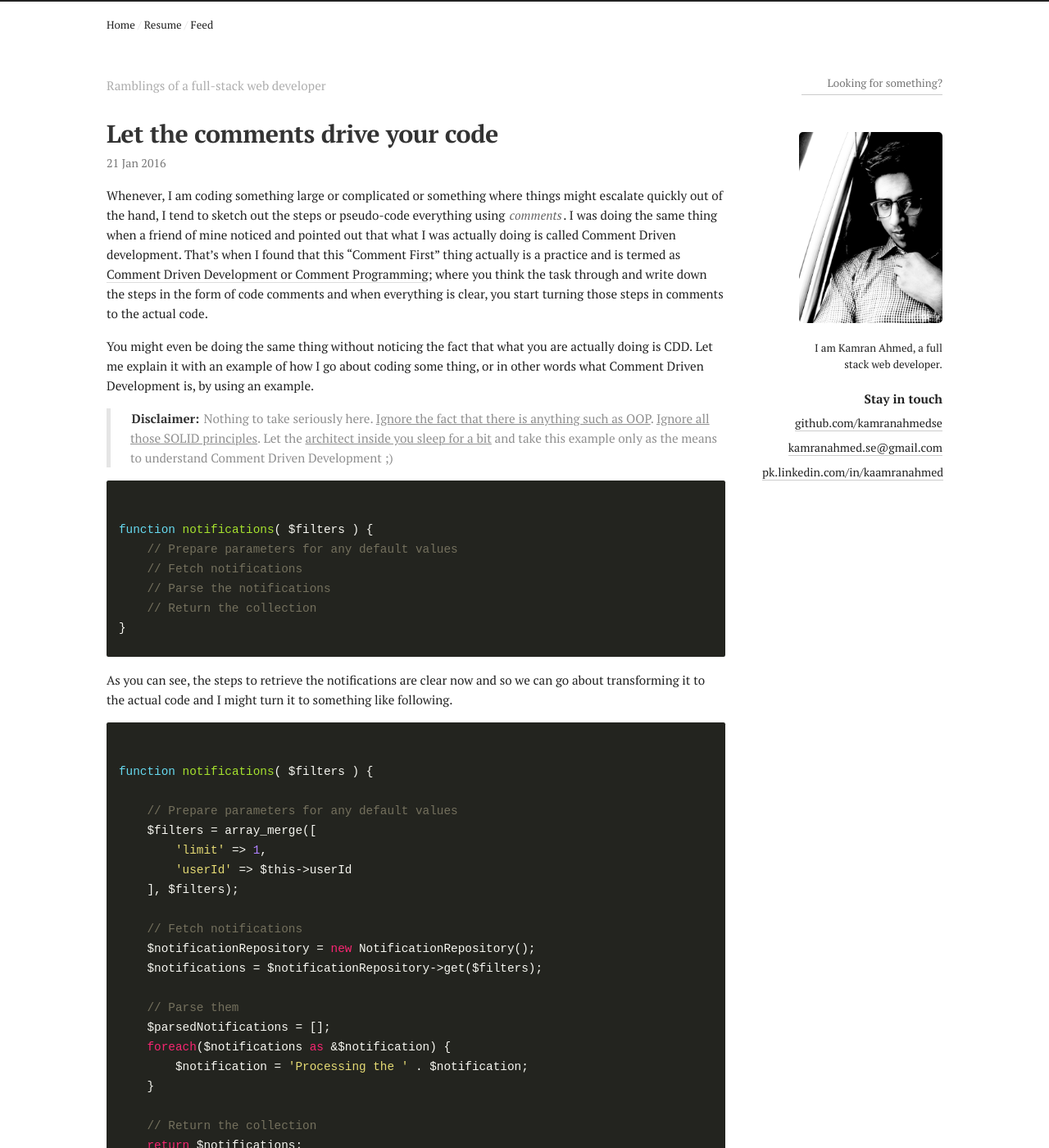
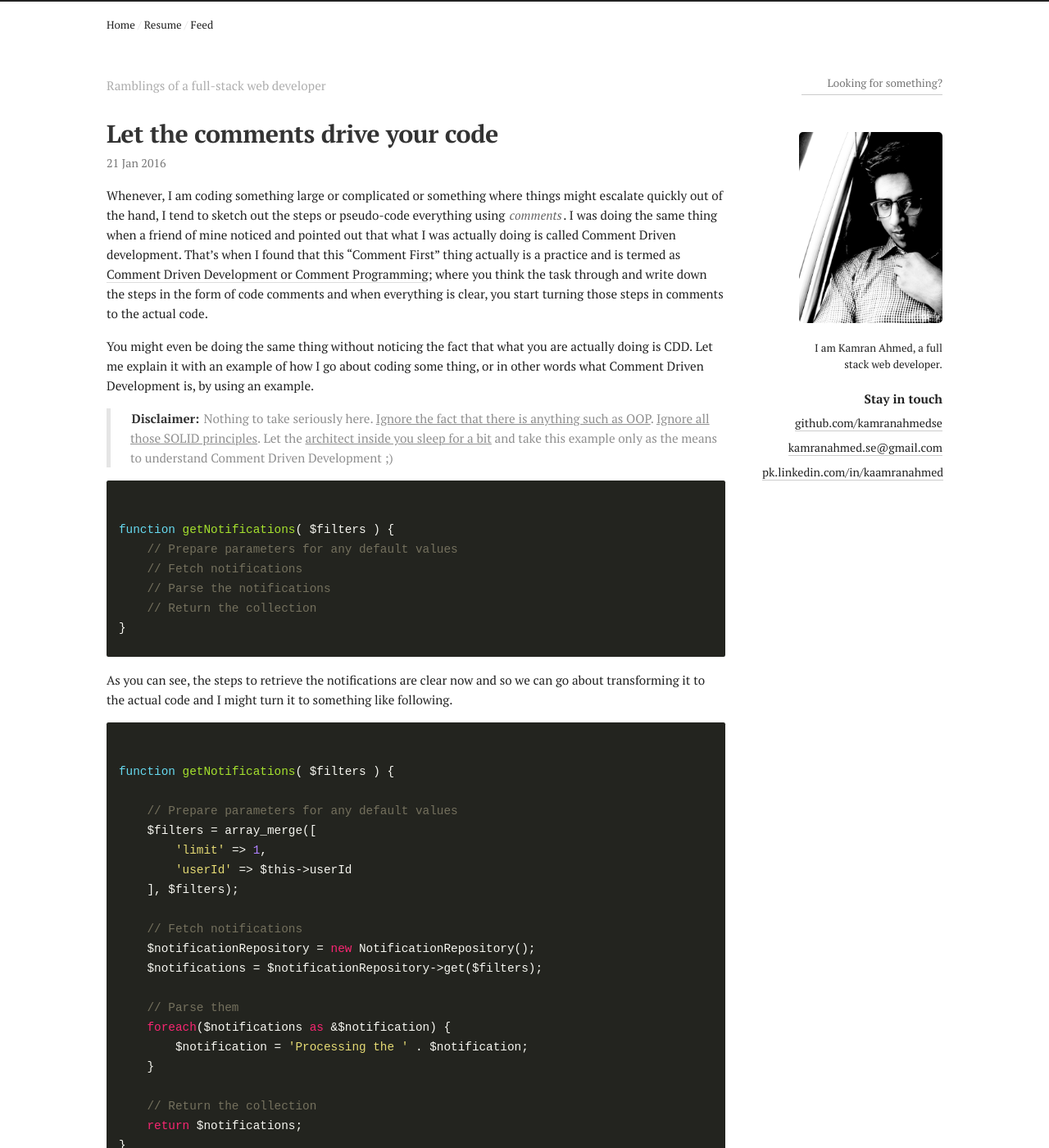
Before and after one commit to kamranahmedse/kamranahmedse.github.io, a Jekyll site: the page built from blog/_posts/2016-01-21-let-the-comments-drive-your-code.md, in a window 1280 px wide and 1400 px high. Shown: the whole window at 82% size. Built offline with Jekyll 4.4.1, drawn with Linux system fonts in a browser that asks for light colours; comment, search, counter and statistics services are not loaded.

Commit message:
Update 2016-01-21-let-the-comments-drive-your-code.md

```diff
--- a/blog/_posts/2016-01-21-let-the-comments-drive-your-code.md
+++ b/blog/_posts/2016-01-21-let-the-comments-drive-your-code.md
@@ -13,7 +13,7 @@ You might even be doing the same thing without noticing the fact that what you a
 
 <pre><code class="php">
 
-function notifications( $filters ) {
+function getNotifications( $filters ) {
     // Prepare parameters for any default values
     // Fetch notifications
     // Parse the notifications
@@ -25,7 +25,7 @@ As you can see, the steps to retrieve the notifications are clear now and so we
 
 <pre><code class="php">
 
-function notifications( $filters ) {
+function getNotifications( $filters ) {
 
     // Prepare parameters for any default values
     $filters = array_merge([
@@ -38,7 +38,6 @@ function notifications( $filters ) {
     $notifications = $notificationRepository->get($filters);
 
     // Parse them
-    $parsedNotifications = [];
     foreach($notifications as &$notification) {
         $notification = 'Processing the ' . $notification;
     }
```
